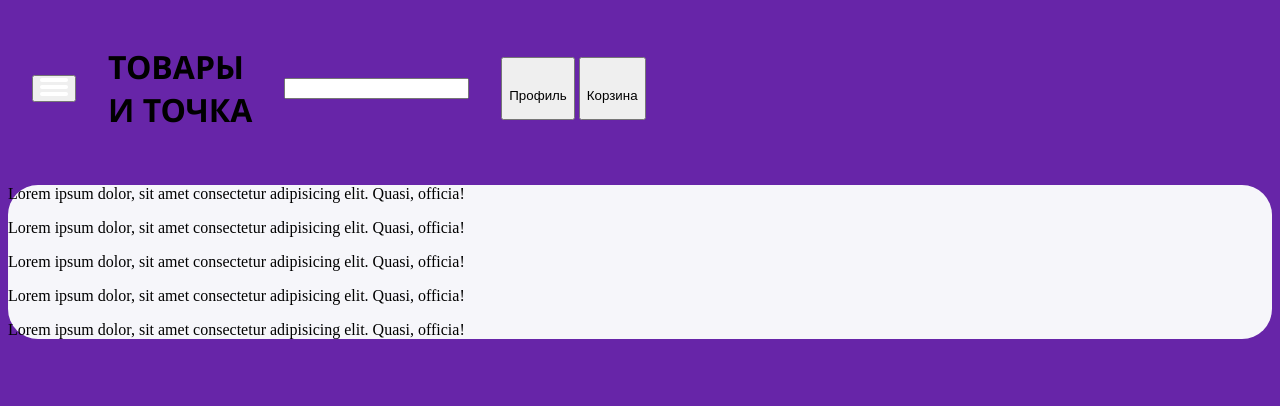
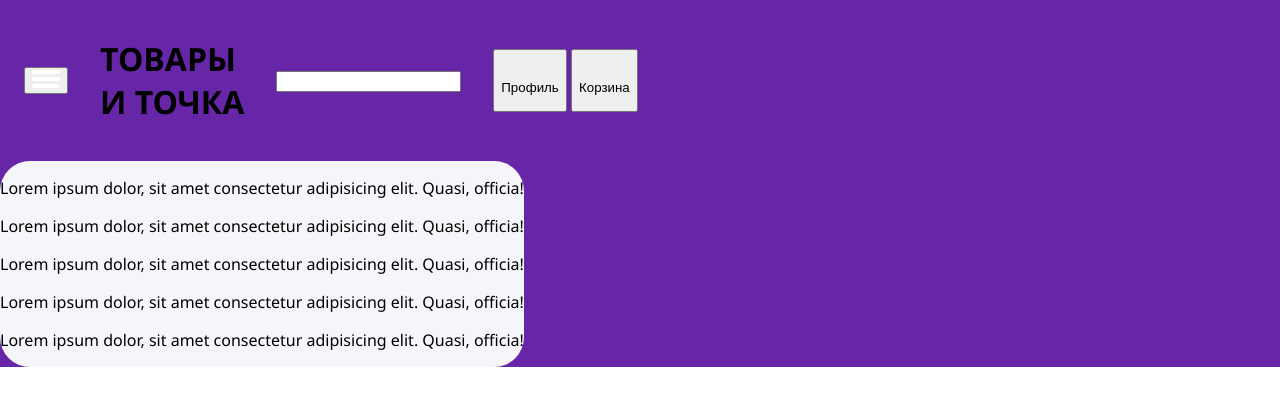
Before and after one commit to Ave-Mari/WB-Frontend, a plain HTML site: page index.html in a window 1280 px wide. Drawn offline with Linux system fonts and the light colour scheme.

Commit message:
add style to page class

```diff
--- a/index.css
+++ b/index.css
@@ -1,8 +1,15 @@
 body {
-    background: #6725A8;
-
+  margin: 0;
+  padding: 0;
+  box-sizing: border-box;
+  font-family: "Segoe UI";
 }
-
+.page {
+  background: #6725a8;
+  display: flex;
+  flex-direction: column;
+  align-items: flex-start;
+}
 h1 {
-    font-family: 'Segoe UI';
+  font-family: "Segoe UI";
 }
```
